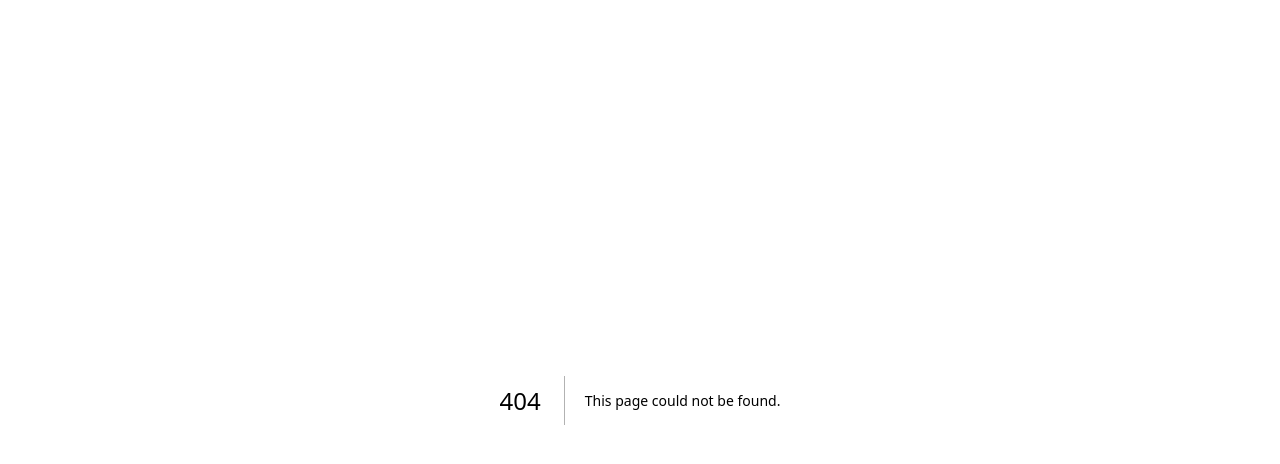
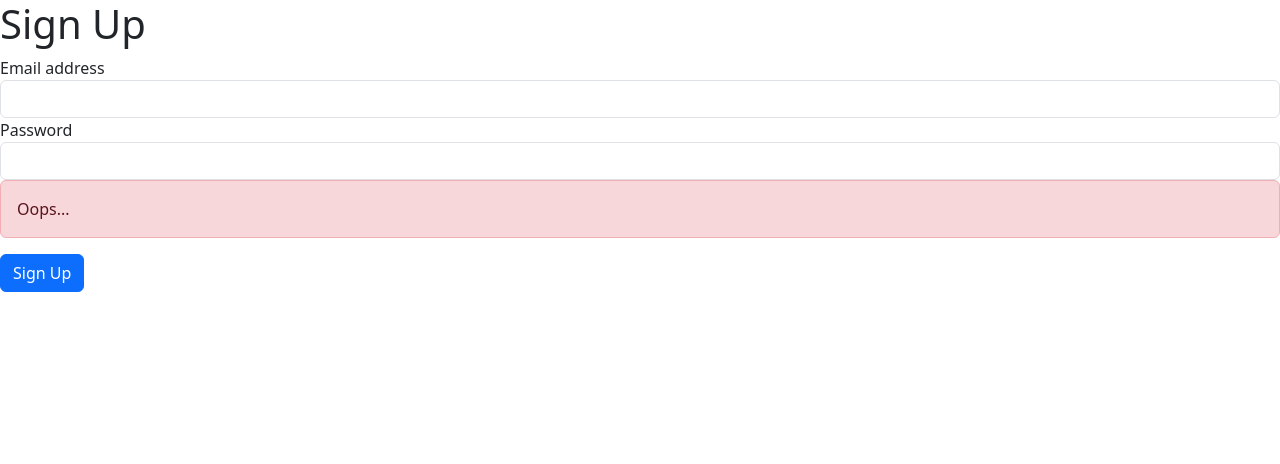
Before and after one commit to soufianeArh/ticketing, a Next.js app in the folder client/: page /auth/signup in a window 1280 px wide. Before the commit this address had no page. Shown: the top 464 px of the page. Built offline with nearby package versions, Linux system fonts and the light colour scheme.

Commit message:
auth page with axios and drirect fetching from auth service-- no use of next ssr

```diff
--- /dev/null
+++ b/client/pages/auth/signup.js
@@ -0,0 +1,45 @@
+import React from 'react'
+import axios from "axios"
+
+
+export default ()=>{
+      const [email, setEmail] = React.useState("");
+      const [password, setPassword] = React.useState("");
+      const [errors, setErrors] = React.useState([]);
+
+      async function onSubmit(e){
+            e.preventDefault();
+            try{
+                  const response = await axios.post("/api/users/signup", {email, password})
+                  console.log(response.data)
+            }catch(err){
+                  console.log(err.response.data)
+                 setErrors(err.response.data.errors)
+            }
+      }
+
+      return <form onSubmit={onSubmit}>
+            <h1>Sign Up</h1>
+            <div className="form-group">
+                  <label>Email address</label>
+                  <input
+                  value={email}
+                  onChange={(e)=>setEmail(e.target.value)}
+                  className="form-control"/>
+            </div>
+            <div className="form-group">
+                  <label>Password</label>
+                  <input
+                  value={password}
+                  onChange={(e)=>setPassword(e.target.value)}
+                  className="form-control"/>
+            </div>
+            <div className="alert alert-danger">
+                  Oops...
+                  <ul className="my-0">
+                        {errors.map(error=><li key={error.message}>{error.message}</li>)}
+                  </ul>
+            </div>
+            <button className="btn btn-primary">Sign Up</button>
+      </form>
+}
```
